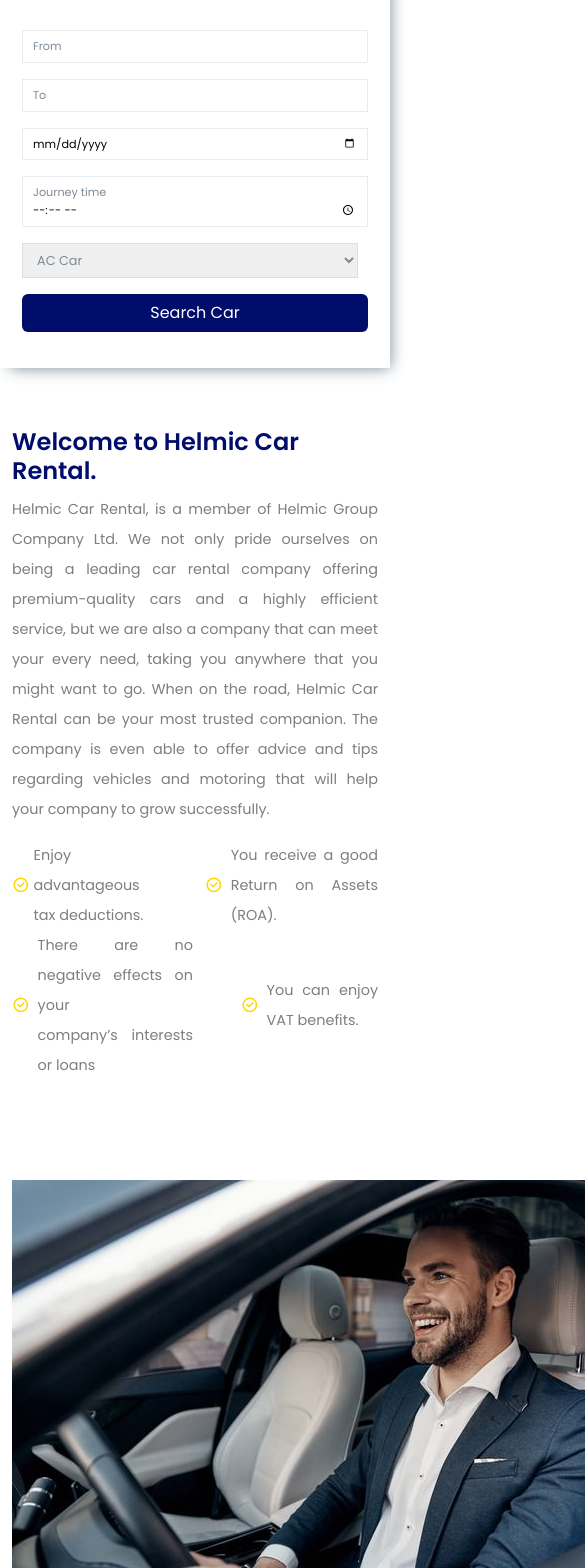
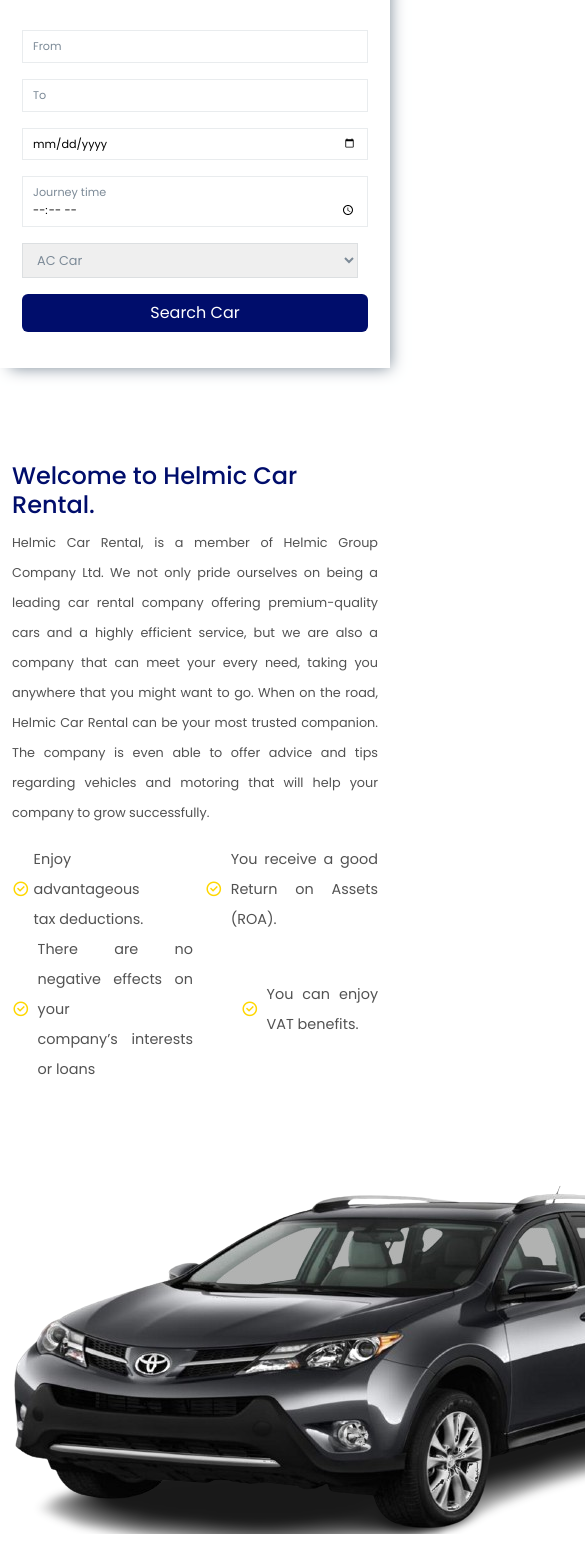
Before and after one commit to Hangi200/helmic-website, a React (Create React App) app in the folder helmic-car-rental/: page /home in a window 390 px wide. Shown: the part 432-2000 px from the top of the page, 585 px wide, since content can reach past the window. Built offline with nearby package versions, Linux system fonts and the light colour scheme.

Commit message:
my initial commit

```diff
--- a/helmic-car-rental/src/components/UI/AboutSection.jsx
+++ b/helmic-car-rental/src/components/UI/AboutSection.jsx
@@ -1,7 +1,7 @@
 import React from "react";
 import { Container, Row, Col } from "reactstrap";
 import "../../styles/about-section.css";
-import aboutImg from "../../assets/all-images/driver.jpeg";
+import aboutImg from "../../assets/all-images/toyota.png";
 
 const AboutSection = ({ aboutClass }) => {
   return (
--- a/helmic-car-rental/src/index.css
+++ b/helmic-car-rental/src/index.css
@@ -42,19 +42,19 @@
 
 .section_title{
     color: #000d6b;
-    font-weight: 600;
-    font-size: 2rem;
+    font-weight: 500;
+    font-size: 1.8rem;
 }
 
 .section_subtitle{
     color:#000d6b ;
-    font-weight:600 ;
-    font-size: 1.2rem;
+    font-weight:500 ;
+    font-size: 1.1rem;
 }
 
 .section_description{
-    color: #7e7e7e;
-    font-size: 0.9rem;
+    color: #525252;
+    font-size: 0.8rem;
     line-height: 30px;
     text-align: justify;
 }
--- a/helmic-car-rental/src/styles/about-section.css
+++ b/helmic-car-rental/src/styles/about-section.css
@@ -2,6 +2,8 @@
   /* background: #000d6b; */
   height: fit-content;
   width: auto;
+  padding: 4rem 0 2rem;
+  align-items: center;
 }
 
 .section__subtitle{
@@ -41,6 +43,8 @@
     .about__img {
       margin-top: 100px;
       height: max-content;
+      width: 50%;
+      align-items: center;
     }
     .about__section-item{
       font-size: 1.2rem;
```
